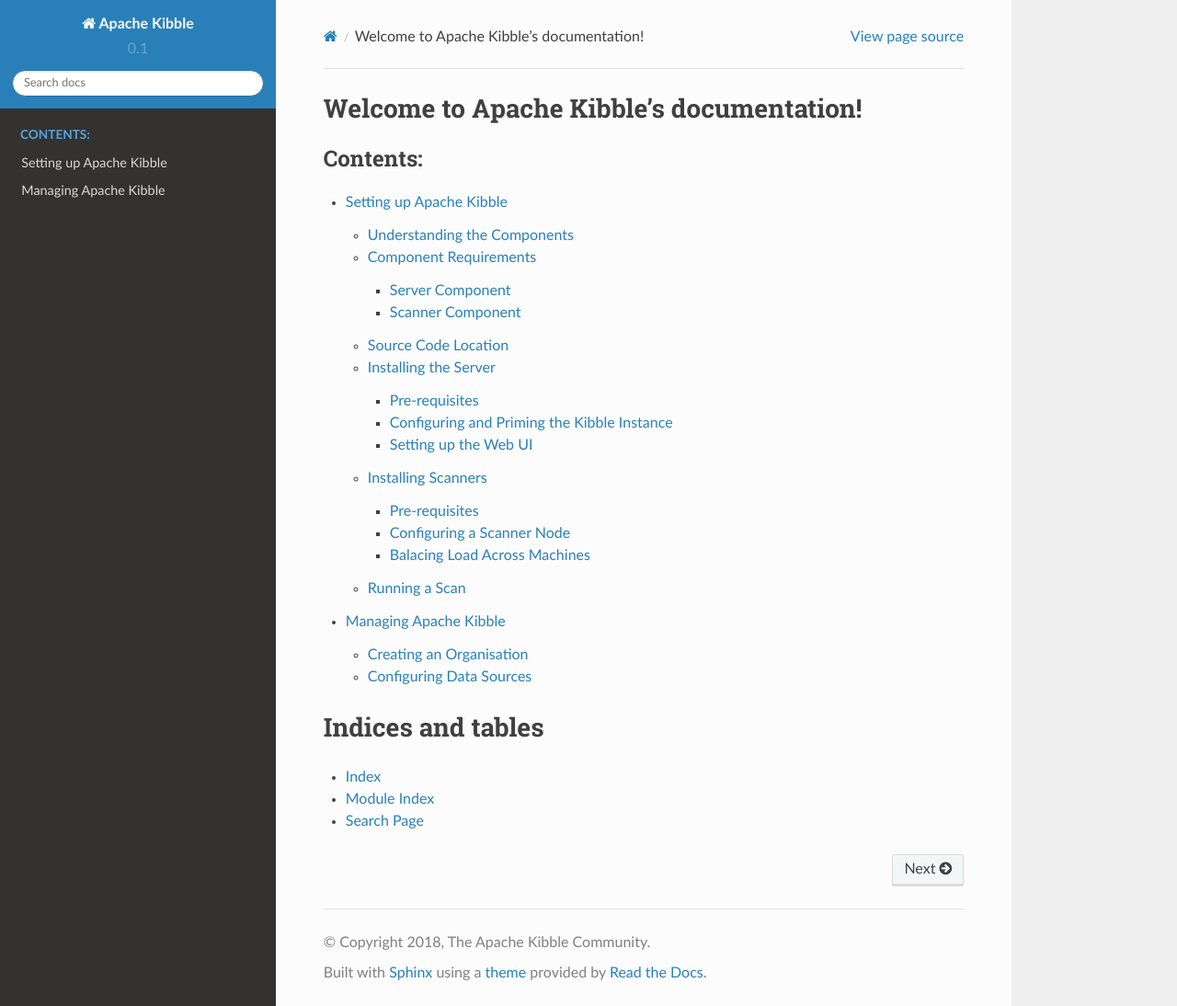
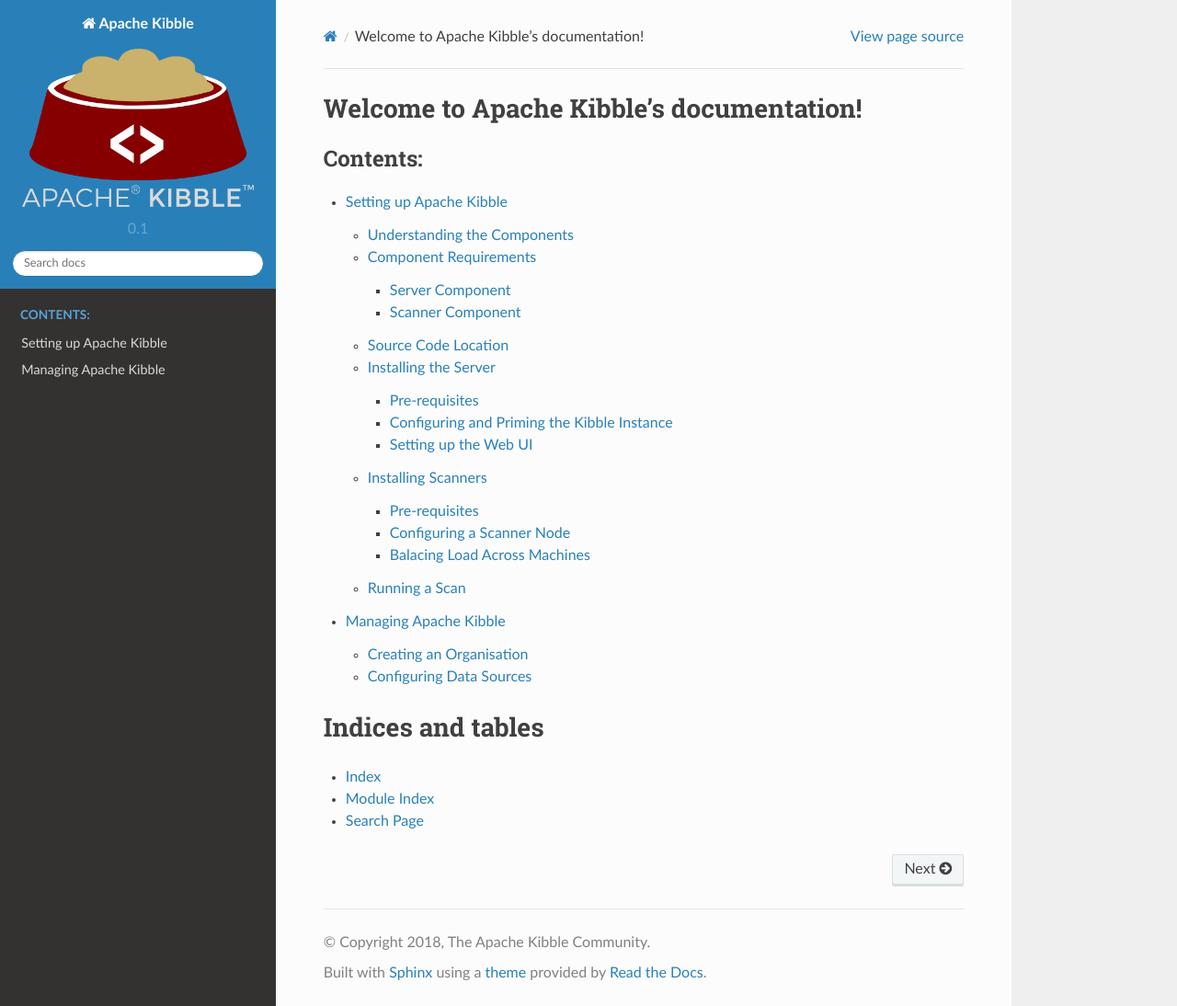
Before and after one commit to apache/kibble-1, a Sphinx documentation site: the page built from docs/source/index.rst, in a window 1280 px wide and 1094 px high. Shown: the whole window at 92% size. Built offline with Sphinx 7.4.7 and the Read the Docs theme 2.0.0, drawn with Linux system fonts in a browser that asks for light colours; formulas are drawn with MathJax 3.

Commit message:
Add Kibble logo to docs

```diff
--- a/docs/source/conf.py
+++ b/docs/source/conf.py
@@ -84,6 +84,7 @@
 # a list of builtin themes.
 #
 html_theme = 'sphinx_rtd_theme'
+html_logo = '_static/images/kibble-logo.png'
 
 # Theme options are theme-specific and customize the look and feel of a theme
 # further.  For a list of options available for each theme, see the
```
Also changed, not shown: docs/source/_static/images/kibble-logo.png (added).
